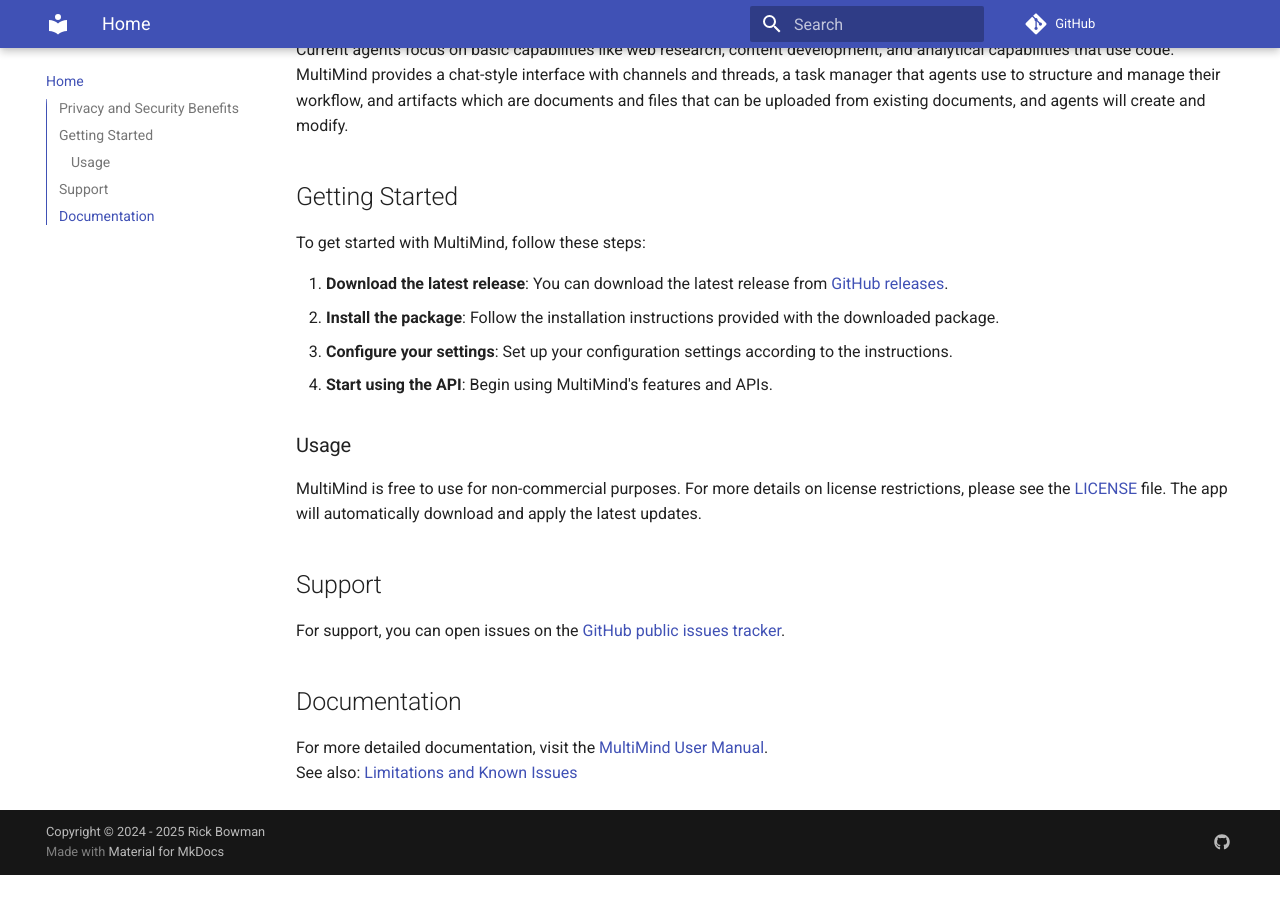
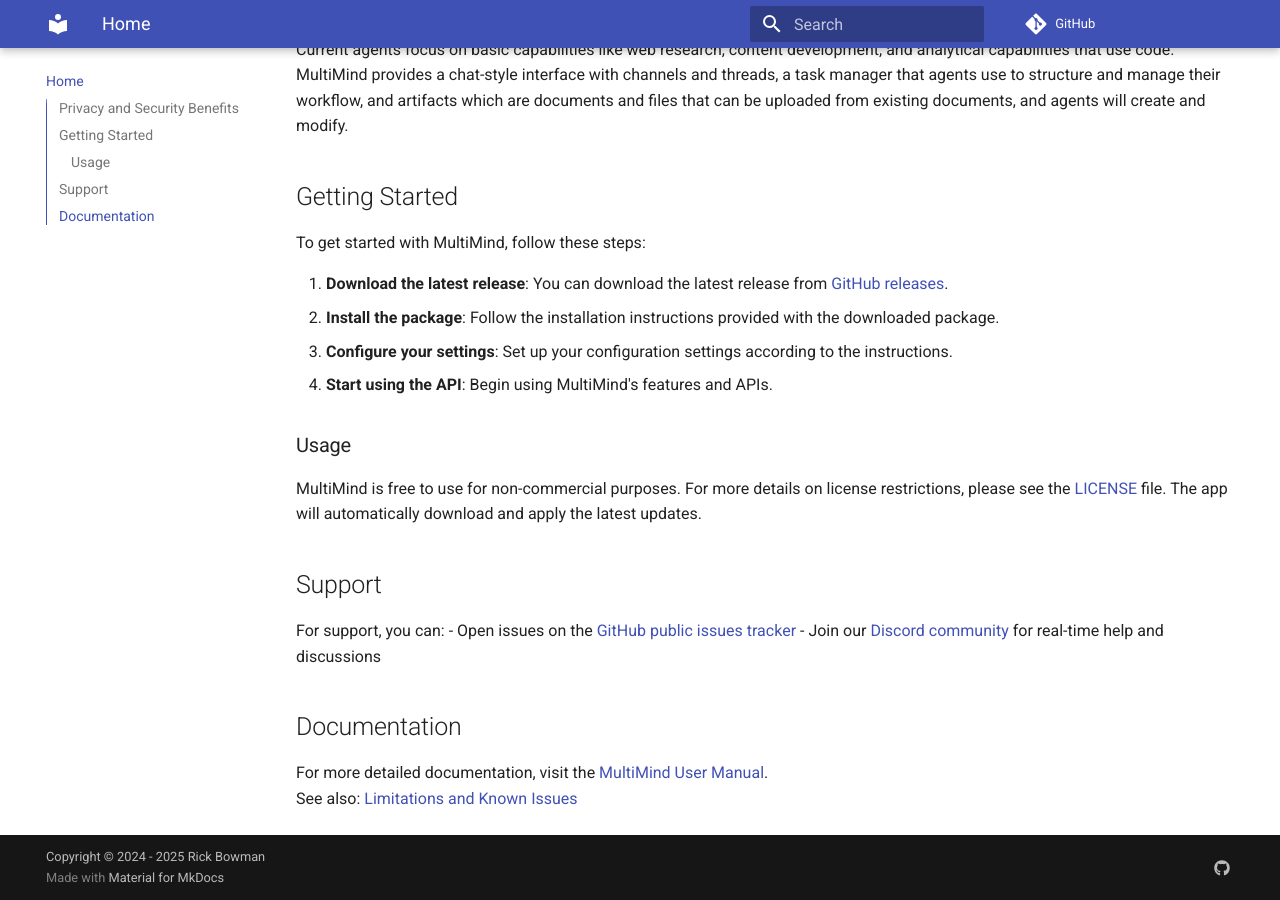
Before and after one commit to richardbowman/multimind-agent-platform, an MkDocs documentation site: the page built from docs/index.md, in a window 1280 px wide and 900 px high, scrolled down 1334 px. Built offline with MkDocs 1.6.1 and Material for MkDocs 9.7.7, drawn with Linux system fonts in a browser that asks for light colours; comment, search, counter and statistics services are not loaded; before the commit the page ends 2209 px from its top, so only the background shows below that.

Commit message:
docs: Add Discord support link to documentation

```diff
--- a/docs/index.md
+++ b/docs/index.md
@@ -29,7 +29,9 @@ MultiMind is free to use for non-commercial purposes. For more details on licens
 
 ## Support
 
-For support, you can open issues on the [GitHub public issues tracker](https://github.com/richardbowman/multimind-agent-platform/issues).
+For support, you can:
+- Open issues on the [GitHub public issues tracker](https://github.com/richardbowman/multimind-agent-platform/issues)
+- Join our [Discord community](https://discord.gg/QssYuAkfkB) for real-time help and discussions
 
 ## Documentation
 
```
Also changed, not shown: docs/manual/01-introduction.md (+3 -1 lines).
